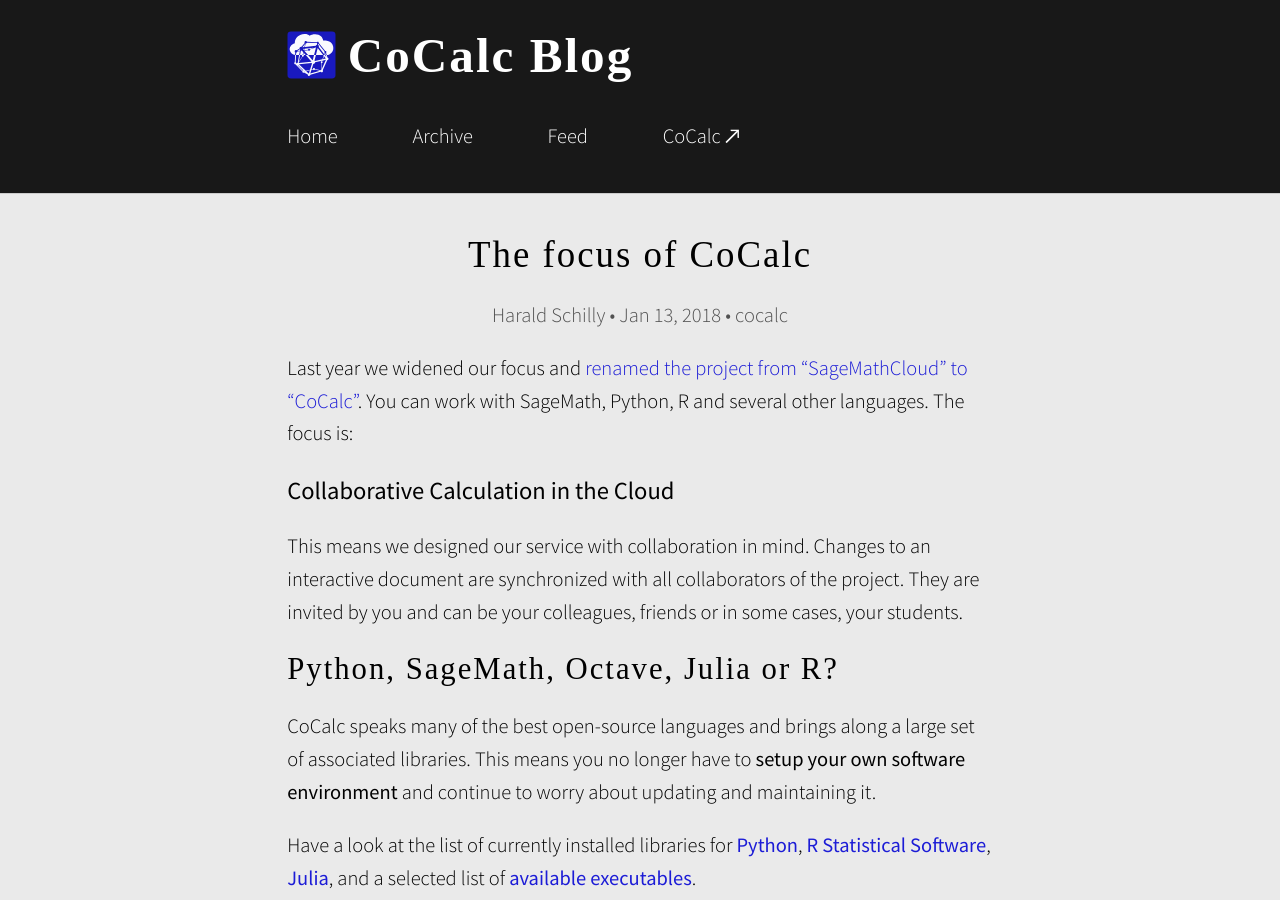
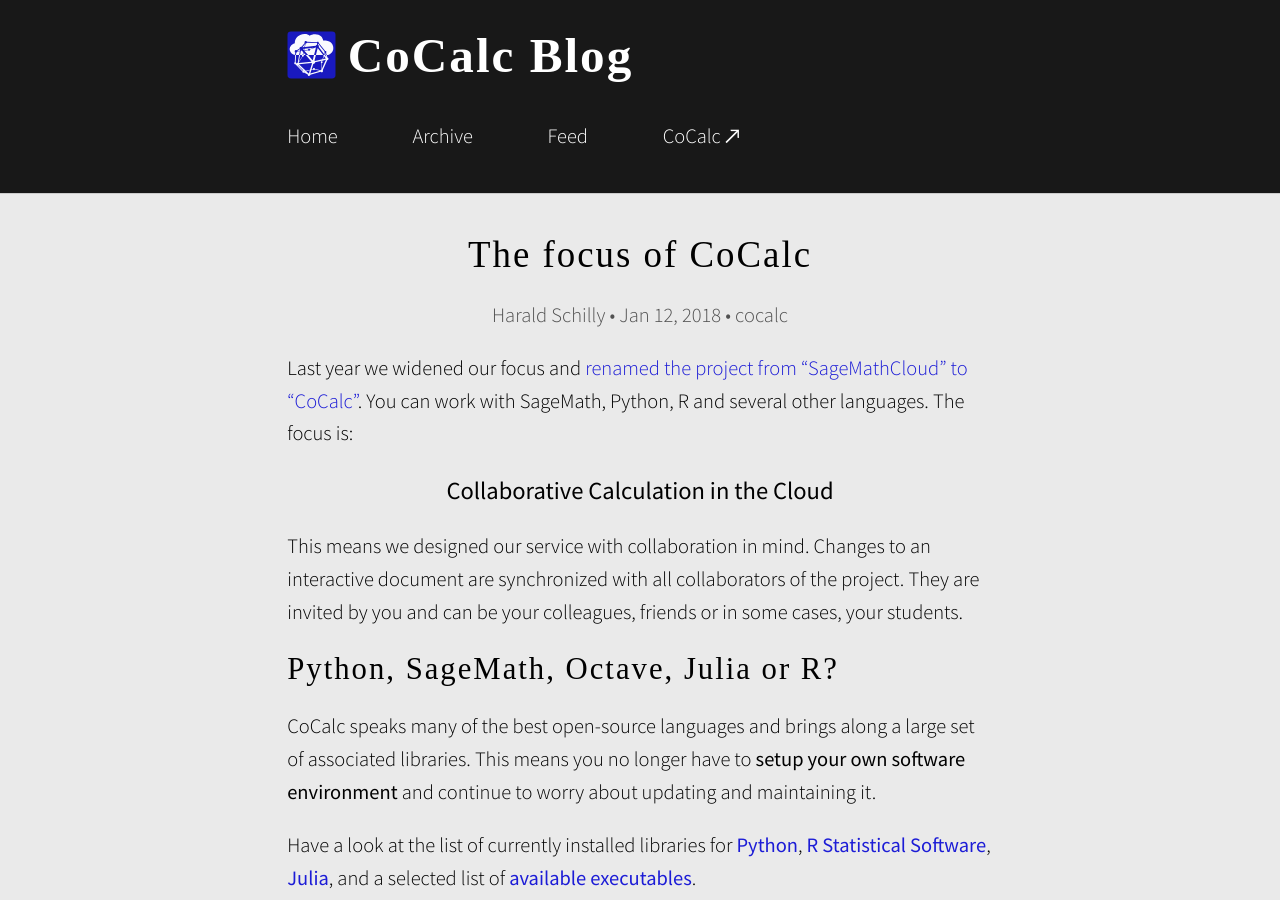
Before and after one commit to sagemathinc/cocalc-blog, a Jekyll site: the page built from src/_posts/2018-11-13-focus-of-cocalc.md, in a window 1280 px wide and 900 px high. Built offline with Jekyll 4.4.1, drawn with Linux system fonts in a browser that asks for light colours; nearby versions of some CDN libraries; some web fonts are replaced; comment, search, counter and statistics services are not loaded.

Commit message:
centered the wrong way

```diff
--- a/src/_posts/2018-11-13-focus-of-cocalc.md
+++ b/src/_posts/2018-11-13-focus-of-cocalc.md
@@ -1,6 +1,6 @@
 ---
 author: 'Harald Schilly'
-date: 'January 13, 2018'
+date: 'January 12, 2018'
 title: 'The focus of CoCalc'
 categories: ['cocalc']
 ---
@@ -8,7 +8,7 @@
 Last year we widened our focus and <a href="http://blog.sagemath.com/cocalc/2017/05/20/smc-is-now-cocalc.html">renamed the project from "SageMathCloud" to "CoCalc"</a>.
 You can work with SageMath, Python, R and several other languages. The focus is:
 
-<p class="text-center"><strong><span style="font-size: 120%;">Collaborative Calculation in the Cloud</span></strong></p>
+<p style="text-align: center"><strong><span style="font-size: 120%;">Collaborative Calculation in the Cloud</span></strong></p>
 
 This means we designed our service with collaboration in mind. Changes to an interactive document are synchronized with all collaborators of the project.
 They are invited by you and can be your colleagues, friends or in some cases, your students.
```
